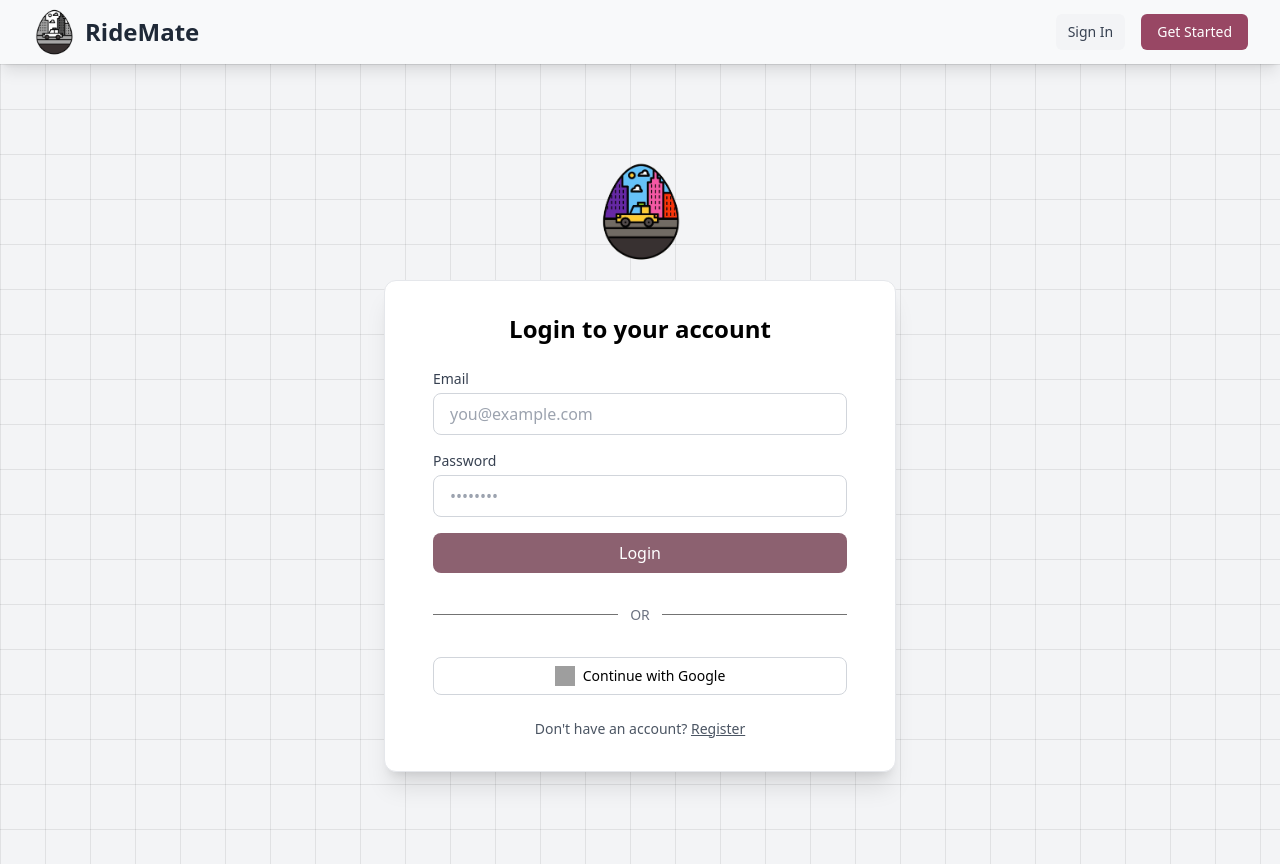
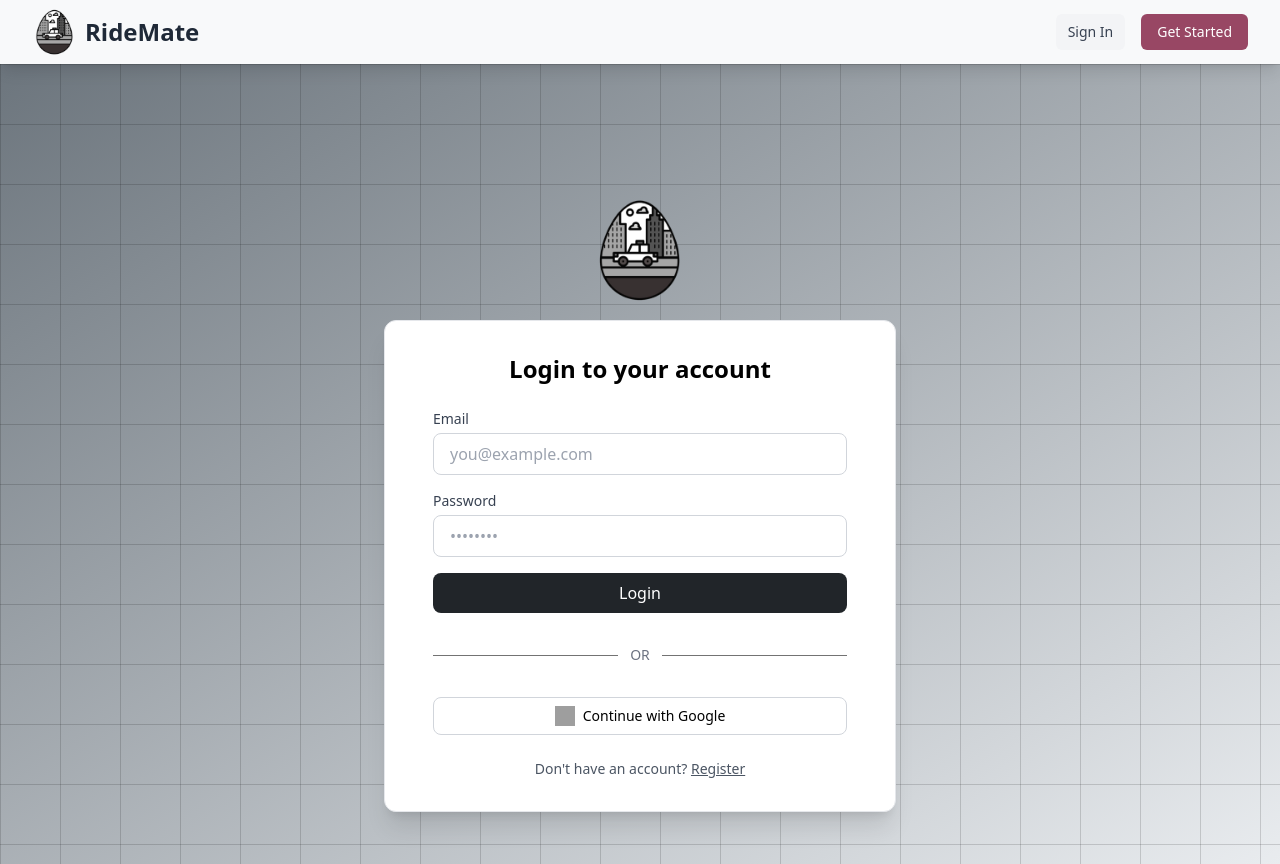
Before and after one commit to ArthSonani/RideMate, a Next.js app: page /login in a window 1280 px wide. Built offline with nearby package versions, Linux system fonts and the light colour scheme; no server answers; grey boxes are pictures that could not be loaded.

Commit message:
login register UI update

```diff
--- a/app/login/page.jsx
+++ b/app/login/page.jsx
@@ -38,10 +38,11 @@ export default function LoginPage() {
   };
 
   return (
-    <div className="min-h-screen flex flex-col items-center justify-center bg-gray-100 px-4 bg-[linear-gradient(to_right,rgba(0,0,0,0.08)_1px,transparent_1px),linear-gradient(to_bottom,rgba(0,0,0,0.08)_1px,transparent_1px)] [background-size:45px_45px]">
+    <div className='min-h-screen bg-gradient-to-br from-[#6c757d] to-[#e9ecef]'>
+      <div className="min-h-screen flex flex-col items-center justify-center px-4 pt-20 bg-[linear-gradient(to_right,rgba(0,0,0,0.15)_1px,transparent_1px),linear-gradient(to_bottom,rgba(0,0,0,0.15)_1px,transparent_1px)] [background-size:60px_60px]">
         <div className="w-full">
           <Image
-          src="/ridemate-main.png"
+            src="/logo.png"
             width={100}
             height={100}
             alt="RideMate Logo"
@@ -90,7 +91,7 @@ export default function LoginPage() {
             <button
               type="submit"
               disabled={loading}
-            className="w-full bg-[#8c6170] text-white py-2 rounded-lg hover:bg-[#6C4B56] transition"
+              className="w-full bg-[#212529] text-white py-2 rounded-lg hover:bg-[#343a40] transition"
             >
               {loading ? "Logging in..." : "Login"}
             </button>
@@ -124,5 +125,6 @@ export default function LoginPage() {
           </p>
         </div>
       </div>
+    </div>
   );
 }
--- a/app/register/page.jsx
+++ b/app/register/page.jsx
@@ -73,10 +73,11 @@ const Register = () => {
   };
 
   return (
-    <div className="min-h-screen flex flex-col items-center justify-center bg-gray-100 px-4 pt-20 bg-[linear-gradient(to_right,rgba(0,0,0,0.08)_1px,transparent_1px),linear-gradient(to_bottom,rgba(0,0,0,0.08)_1px,transparent_1px)] [background-size:45px_45px]">
+    <div className='min-h-screen bg-gradient-to-br from-[#6c757d] to-[#e9ecef]'>
+      <div className="min-h-screen flex flex-col items-center justify-center px-4 pt-20 bg-[linear-gradient(to_right,rgba(0,0,0,0.15)_1px,transparent_1px),linear-gradient(to_bottom,rgba(0,0,0,0.15)_1px,transparent_1px)] [background-size:60px_60px]">
         <div className="w-full">
           <Image
-          src="/ridemate-main.png"
+            src="/logo.png"
             width={100}
             height={100}
             alt="RideMate Logo"
@@ -164,7 +165,7 @@ const Register = () => {
               <button
                 type="submit"
                 disabled={loading}
-              className="w-full bg-[#8c6170] text-white py-2 rounded-lg hover:bg-[#6C4B56] transition"
+                className="w-full bg-[#212529] text-white py-2 rounded-lg hover:bg-[#343a40] transition"
               >
                 {loading ? 'Creating account...' : 'Create account'}
               </button>
@@ -179,7 +180,7 @@ const Register = () => {
 
           <button
             onClick={handleGoogleLogin}
-          className="w-full flex items-center justify-center gap-2 border border-gray-300 py-2 rounded-lg hover:bg-gray-50 transition"
+            className="w-full flex items-center justify-center gap-2 border border-gray-300 py-2 rounded-lg hover:bg-[#f8f9fa] transition"
           >
             <img
               src="https://www.svgrepo.com/show/475656/google-color.svg"
@@ -199,6 +200,7 @@ const Register = () => {
           </p>
         </div>
       </div>
+    </div>
   )
 }
 
```
Lines whose indentation alone changed are shown as unchanged.
